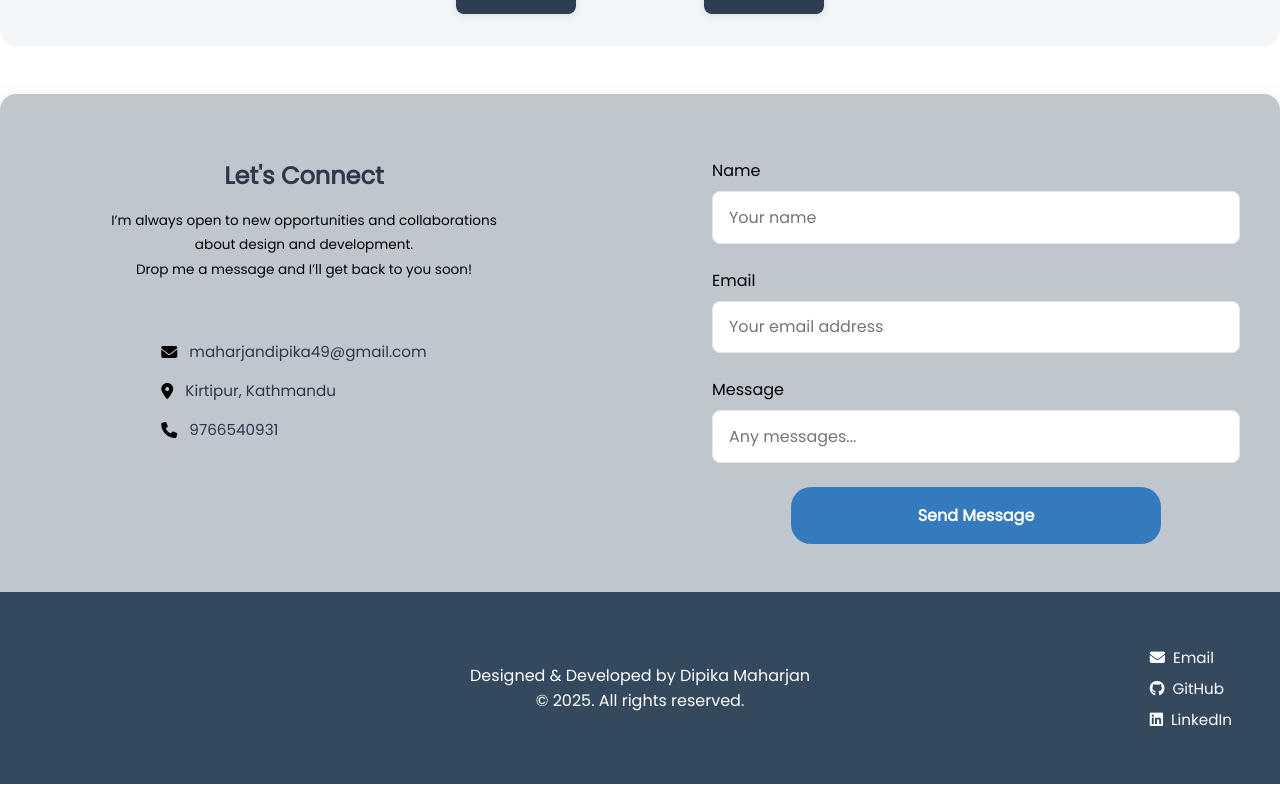
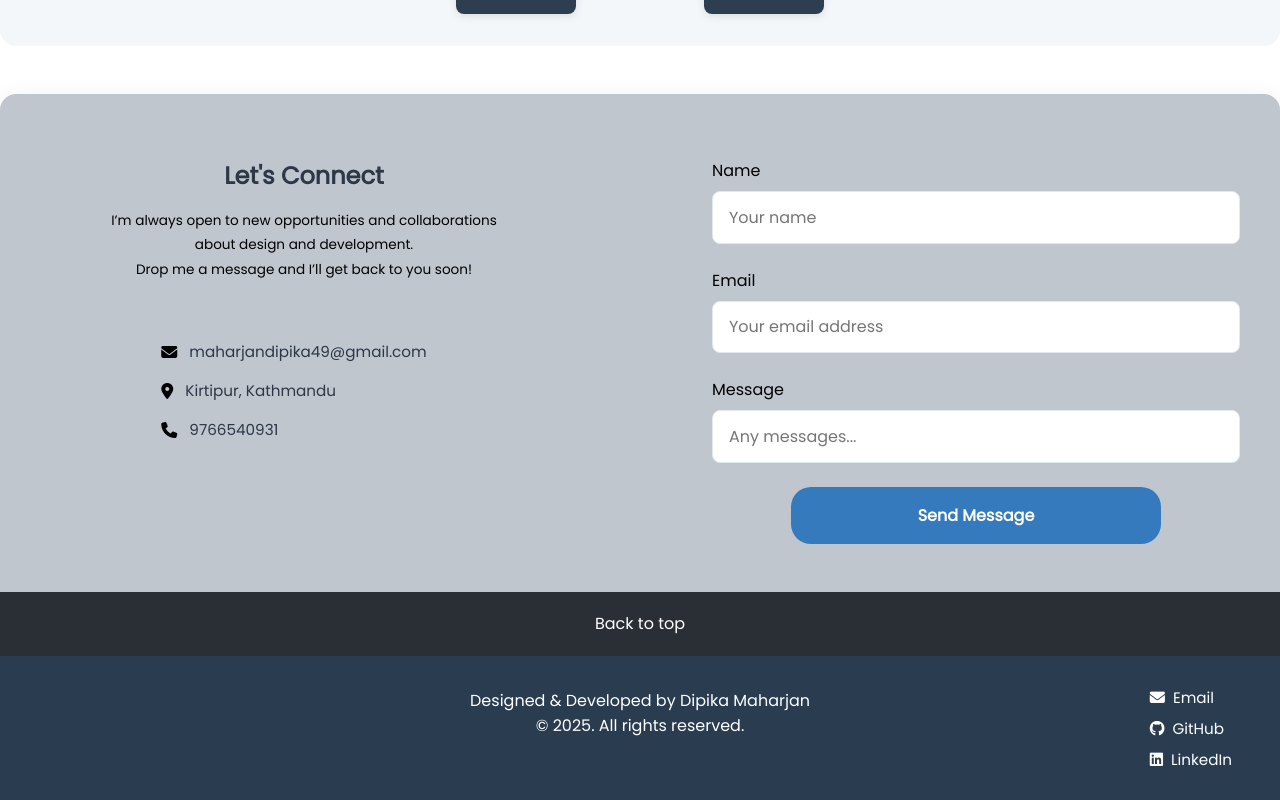
Before and after one commit to dipika-maharjan/dipika-portfolio, a React (Vite) app: page / in a window 1280 px wide. Shown: the part 2745-3545 px from the top of the page. Built offline with nearby package versions, Linux system fonts and the light colour scheme.

Commit message:
footer updated

```diff
--- a/src/components/Footer.jsx
+++ b/src/components/Footer.jsx
@@ -3,6 +3,10 @@ import '../styles/Footer.css';
 export default function Footer(){
     return(
         <footer className="footer-container">
+            <div className="foot-panel">
+                <a href="#top" className="back-to-top">Back to top</a>
+            </div>
+
             <div className="footer-content">
                 <p>Designed & Developed by Dipika Maharjan
                     <br></br>© 2025. All rights reserved.</p>
@@ -10,15 +14,13 @@ export default function Footer(){
 
             <div className="footer-links">
                 <a href="mailto:maharjandipika49@gmail.com">
-                <i className="fa-solid fa-envelope"></i> Email
+                    <i className="fa-solid fa-envelope"></i> Email
                 </a>
                 <a href="https://github.com/dipika-maharjan" target="_blank" rel="noopener noreferrer">
-                <i class="fa-brands fa-github"></i>
-                GitHub
+                    <i className="fa-brands fa-github"></i> GitHub
                 </a>
                 <a href="https://linkedin.com/in/dipika-maharjan-50b019291" target="_blank" rel="noopener noreferrer">
-                <i class="fa-brands fa-linkedin"></i>
-                LinkedIn
+                    <i className="fa-brands fa-linkedin"></i> LinkedIn
                 </a>
             </div>
         </footer>
--- a/src/styles/Footer.css
+++ b/src/styles/Footer.css
@@ -4,23 +4,90 @@
   box-sizing: border-box;
 }
 
-.footer-container {
-  height: 12rem;
+.foot-panel {
+  position: fixed; /* Changed from absolute to fixed */
+  top: 0;
+  left: 0;
+  height: 4rem;
   width: 100%;
-  position: relative;
-  background-color: #34495E;
-  color: white;
+  background-color: #292f35;
   display: flex;
   justify-content: center;
   align-items: center;
-  padding: 0 3rem;
+  z-index: 1000; /* high z-index to stay on top */
+}
 
-  /* Animation on load */
+.back-to-top {
+  display: flex;
+  justify-content: center;
+  align-items: center;
+  height: 100%;
+  color: white;
+  text-decoration: none;
+  font-weight: 500;
+}
+
+.back-to-top:hover {
+  color: #ddd;
+}
+
+.footer-container {
+  padding-top: 5rem; /* space for fixed foot-panel */
+  min-height: 13rem;
+  background-color: #2a3c4f;
+  color: white;
+  display: flex;
+  flex-direction: column;
+  justify-content: flex-start;
+  align-items: center;
+  padding-left: 3rem;
+  padding-right: 3rem;
   opacity: 0;
   animation: fadeInUp 0.8s ease-in-out forwards;
+  position: relative;
 }
 
-/* Fade-in animation */
+.footer-content {
+  margin-top: 1rem;
+  display: flex;
+  flex-direction: column;
+  text-align: center;
+  justify-content: center;
+  align-items: center;
+  width: 100%;
+  gap: 1rem;
+}
+
+.footer-links {
+  position: absolute;
+  right: 3rem;
+  top: 50%;
+  transform: translateY(-50%);
+  display: flex;
+  flex-direction: column;
+  align-items: flex-start;
+  gap: 0.5rem;
+  margin-top: 2rem;
+}
+
+.footer-links a {
+  display: flex;
+  align-items: center;
+  color: white;
+  text-decoration: none;
+  font-size: 0.95rem;
+  transition: color 0.3s ease;
+}
+
+.footer-links i {
+  margin-right: 0.5rem;
+}
+
+.footer-links a:hover {
+  color: #ddd;
+  transform: translateY(-2px);
+}
+
 @keyframes fadeInUp {
   from {
     opacity: 0;
@@ -30,42 +97,6 @@
     opacity: 1;
     transform: translateY(0);
   }
-}
-
-.footer-content {
-  display: flex;
-  text-align: center;
-  justify-content: center;
-  align-items: center;
-}
-
-.footer-links {
-  position: absolute;
-  right: 3rem;
-  top: 50%;
-  transform: translateY(-50%);
-  display: flex;
-  flex-direction: column;
-  align-items: flex-start; /* ✅ Align links left */
-  gap: 0.5rem;
-}
-
-.footer-links a {
-  display: flex;
-  align-items: center;
-  color: white;
-  text-decoration: none;
-  font-size: 0.95rem;
-  transition: color 0.3s ease;
-  /* Removed margin-right to keep it aligned straight */
-}
-
-.footer-links i {
-  margin-right: 0.5rem;
-}
-
-.footer-links a:hover {
-  color: #ddd;
 }
 
 /* Responsive for small screens */
```
